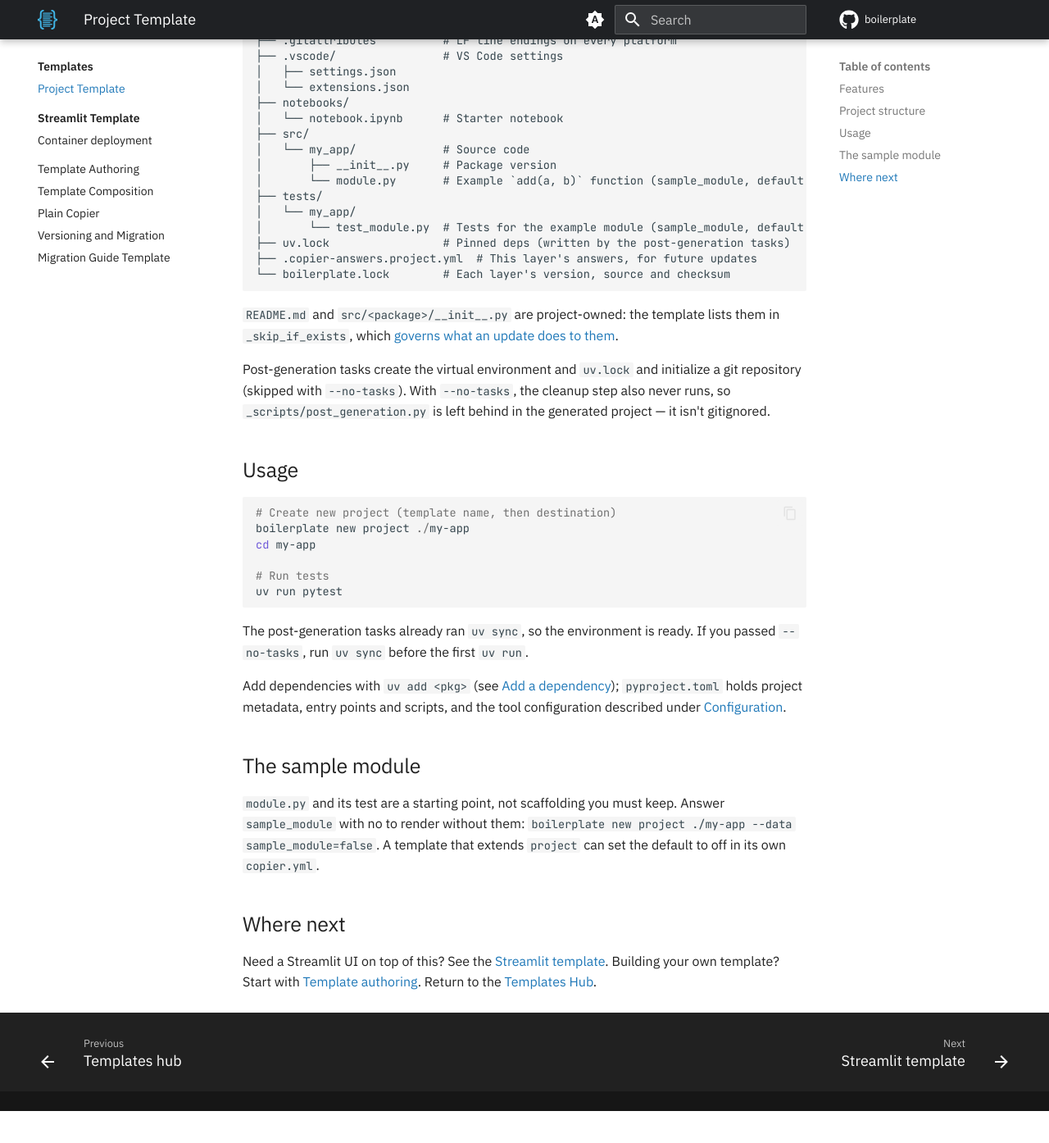
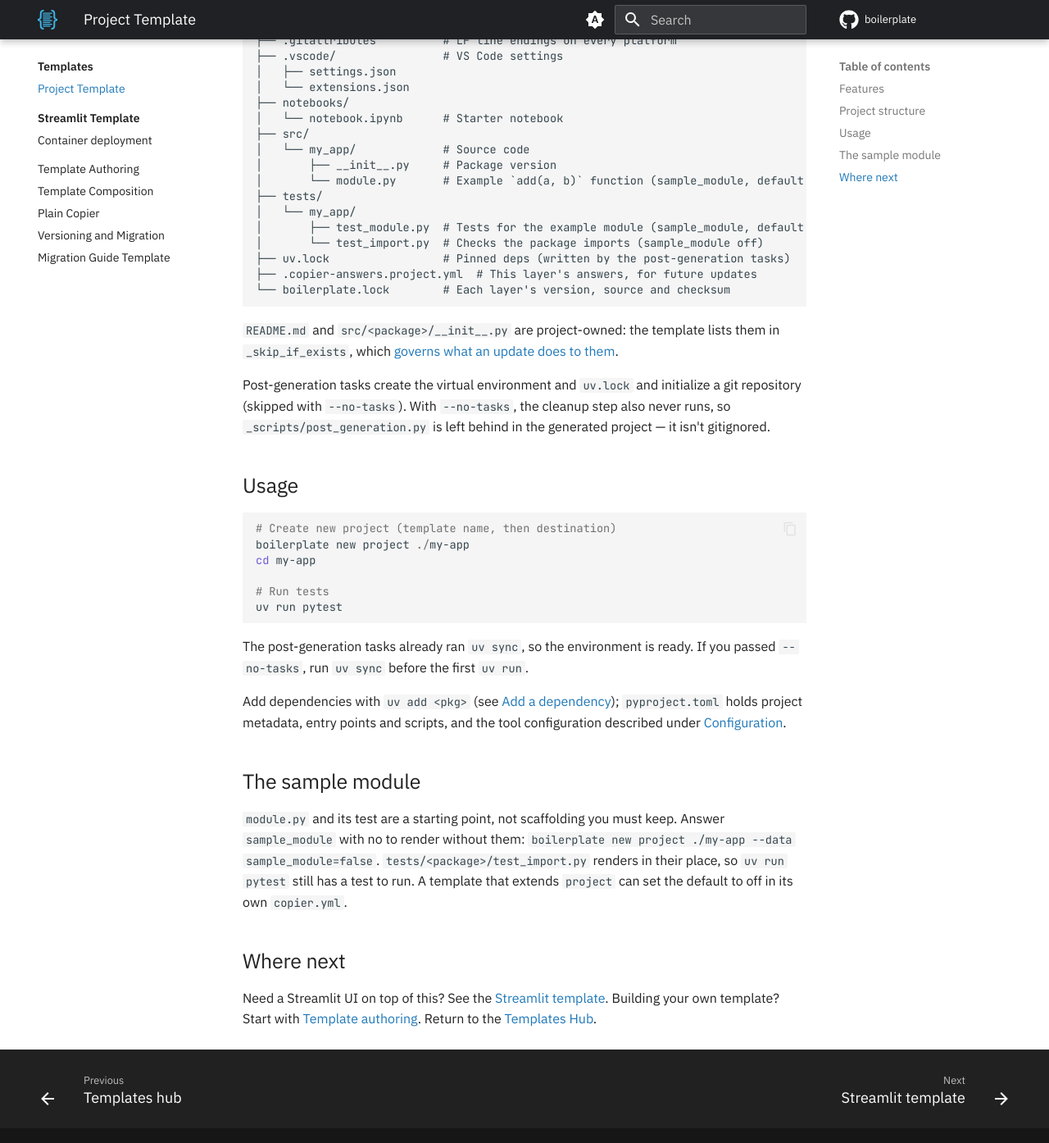
Before and after one commit to TheRealBillSiegler/boilerplate, an MkDocs documentation site: the page built from docs/templates-hub/project.md, in a window 1280 px wide and 1400 px high, scrolled down 727 px. Shown: the top 1394 px of the window at 82% size. Built offline with MkDocs 1.6.1 and Material for MkDocs 9.7.7, drawn with Linux system fonts in a browser that asks for light colours; comment, search, counter and statistics services are not loaded; the version menu is left out; before the commit the page ends 2082 px from its top, so only the background shows below that.

Commit message:
fix(templates): render an import test when the sample module is off
With sample_module off the project rendered no tests, so `uv run pytest`
exited 5 and a CI job built on the README's quick start failed. A test
that imports the package now renders in that case; the READMEs and the
template docs list it.

Co-Authored-By: Claude Opus 5.5 <noreply@anthropic.com>

````diff
--- a/docs/templates-hub/project.md
+++ b/docs/templates-hub/project.md
@@ -31,7 +31,8 @@ my-app/
 │       └── module.py       # Example `add(a, b)` function (sample_module, default on)
 ├── tests/
 │   └── my_app/
-│       └── test_module.py  # Tests for the example module (sample_module, default on)
+│       ├── test_module.py  # Tests for the example module (sample_module, default on)
+│       └── test_import.py  # Checks the package imports (sample_module off)
 ├── uv.lock                 # Pinned deps (written by the post-generation tasks)
 ├── .copier-answers.project.yml  # This layer's answers, for future updates
 └── boilerplate.lock        # Each layer's version, source and checksum
@@ -59,7 +60,7 @@ Add dependencies with `uv add <pkg>` (see [Add a dependency](../environment/inde
 
 ## The sample module
 
-`module.py` and its test are a starting point, not scaffolding you must keep. Answer `sample_module` with no to render without them: `boilerplate new project ./my-app --data sample_module=false`. A template that extends `project` can set the default to off in its own `copier.yml`.
+`module.py` and its test are a starting point, not scaffolding you must keep. Answer `sample_module` with no to render without them: `boilerplate new project ./my-app --data sample_module=false`. `tests/<package>/test_import.py` renders in their place, so `uv run pytest` still has a test to run. A template that extends `project` can set the default to off in its own `copier.yml`.
 
 ## Where next
 
--- a/src/boilerplate/templates/project/README.md.jinja
+++ b/src/boilerplate/templates/project/README.md.jinja
@@ -8,7 +8,7 @@ You need Python {{ python_version_major }}.{{ python_version_minor }} or later a
 
 ```bash
 uv sync                    # create .venv and install everything in uv.lock
-uv run pytest              # run the tests{% if not sample_module %} (empty until you add one){% endif %}
+uv run pytest              # run the tests
 uv run ruff check --fix .  # lint, and fix what it can
 uv run ruff format .       # format
 uv run pyright             # type-check src/ in strict mode
@@ -23,7 +23,7 @@ uv run pyright             # type-check src/ in strict mode
 ├── pyproject.toml            # metadata, dependencies, and the Ruff, Pyright, and pytest configuration
 ├── uv.lock                   # the resolved dependency set; commit it
 ├── src/{{ package_name }}/   # the package{% if sample_module %}; module.py is a sample to delete{% endif %}
-├── tests/{{ package_name }}/ # mirrors src/, one test module per source module{% if not sample_module %} (empty until you add one){% endif %}
+├── tests/{{ package_name }}/ # mirrors src/, one test module per source module{% if not sample_module %}; test_import.py checks the package imports{% endif %}
 ├── notebooks/                # a starter notebook; ipykernel is in the dev group
 ├── .vscode/                  # workspace settings and recommended extensions
 └── .gitattributes            # LF line endings on every platform, so scripts run in WSL and Linux
--- a/src/boilerplate/templates/streamlit/README.md.jinja
+++ b/src/boilerplate/templates/streamlit/README.md.jinja
@@ -36,7 +36,7 @@ tests/integration/{{ package_name }}/test_app.py   # drives the page with Stream
 Dockerfile, .dockerignore, scripts/             # container build and push
 ```
 
-The base template also contributes `notebooks/`, `.vscode/`, and `.gitignore`{% if sample_module %}, plus `src/{{ package_name }}/module.py` with its test because `sample_module` was answered yes{% endif %}.
+The base template also contributes `notebooks/`, `.vscode/`, and `.gitignore`{% if sample_module %}, plus `src/{{ package_name }}/module.py` with its test because `sample_module` was answered yes{% else %}, plus `tests/{{ package_name }}/test_import.py`, which checks that the package imports{% endif %}.
 
 ## Make it yours
 
````
Also changed, not shown: docs/customization.md (+1 -1 lines), docs/templates-hub/streamlit/index.md (+3 -2 lines), 4 other files.
